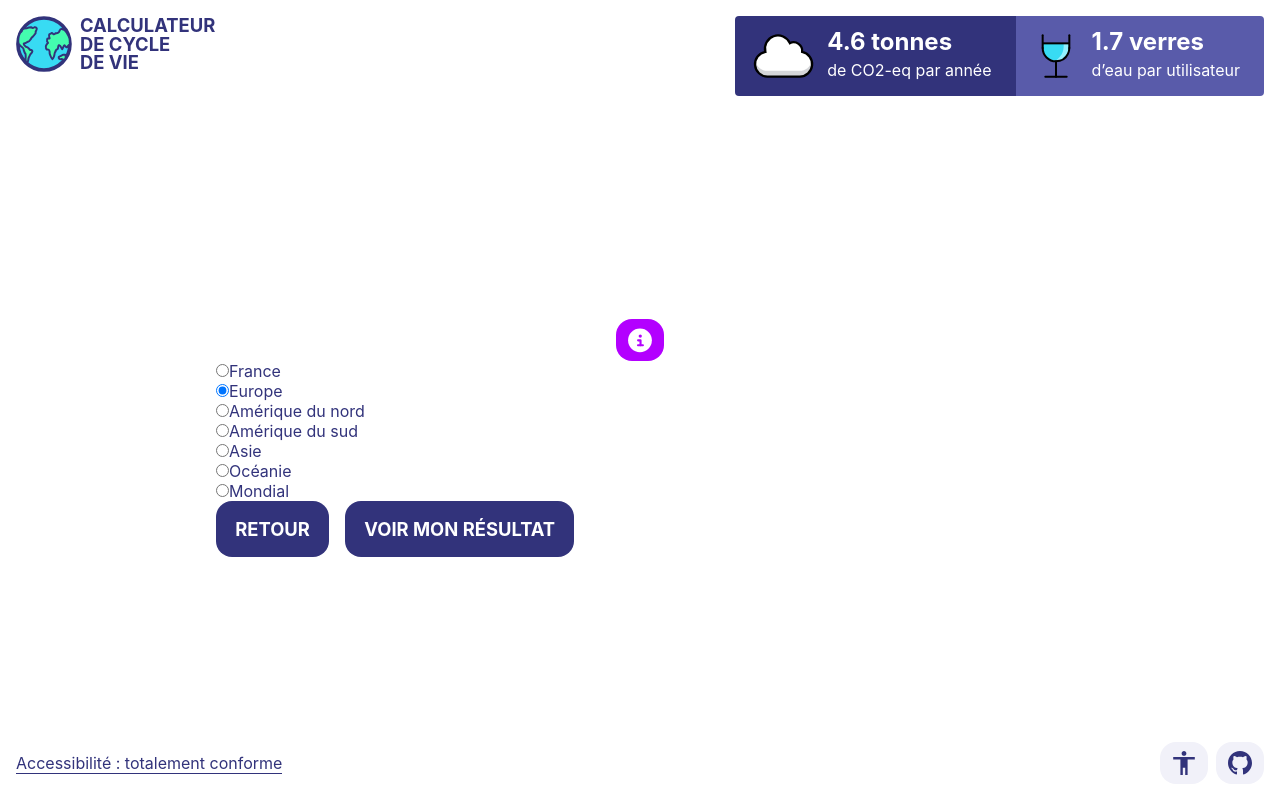
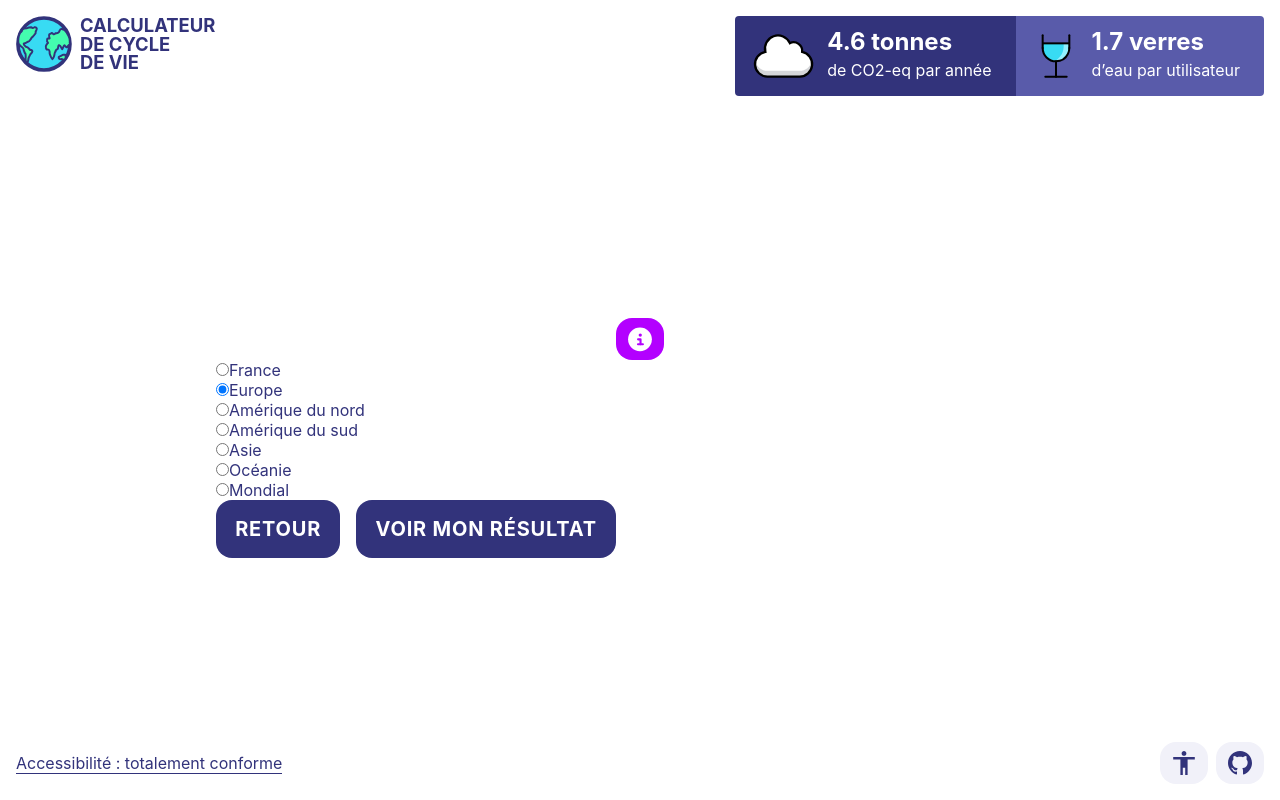
Before and after one commit to adrienloup/lcc, a React (Vite) app: page /lcc/question/localisation-serveurs in a window 1280 px wide. Built offline with nearby package versions, Linux system fonts and the light colour scheme.

Commit message:
Initialize lcc project

```diff
--- a/src/components/molecules/Button/Button.scss
+++ b/src/components/molecules/Button/Button.scss
@@ -32,8 +32,6 @@
 
 .start {
   position: relative;
-  display: inline-block;
-  margin: 0 auto;
   padding: .35rem;
   animation: Move 4s infinite alternate;
   background: linear-gradient(60deg,#5f86f2,#a65ff2,#f25fd0,#f25f61,#f2cb5f,#abf25f,#5ff281,#5ff2f0);
@@ -41,10 +39,6 @@
   background-size: 300% 300%;
   border-radius: 1.5rem;
   border: 0;
-  text-transform: uppercase;
-  line-height: 1.5rem;
-  font-size: 1.5rem;
-  font-weight: bold;
   color: var(--neutralColor);
   text-decoration: none;
   cursor: pointer;
@@ -60,20 +54,19 @@
     padding: 1.5rem;
     border-radius: 1.25rem;
     background-color: var(--darktestColor);
+    letter-spacing: .05rem;
+    text-transform: uppercase;
+    line-height: 1.5rem;
+    font-size: 1.5rem;
+    font-weight: bold;
   }
 }
 
 .button {
   position: relative;
-  display: inline-block;
-  margin: 0 auto;
   background-color: var(--darktestColor);
   border-radius: 1rem;
   border: 0;
-  text-transform: uppercase;
-  line-height: 1.15rem;
-  font-size: 1.15rem;
-  font-weight: bold;
   color: var(--neutralColor);
   text-decoration: none;
   cursor: pointer;
@@ -87,6 +80,11 @@
   .label {
     display: block;
     padding: 1.2rem;
+    letter-spacing: .05rem;
+    text-transform: uppercase;
+    line-height: 1.25rem;
+    font-size: 1.25rem;
+    font-weight: bold;
   }
 
   & + & {
```
